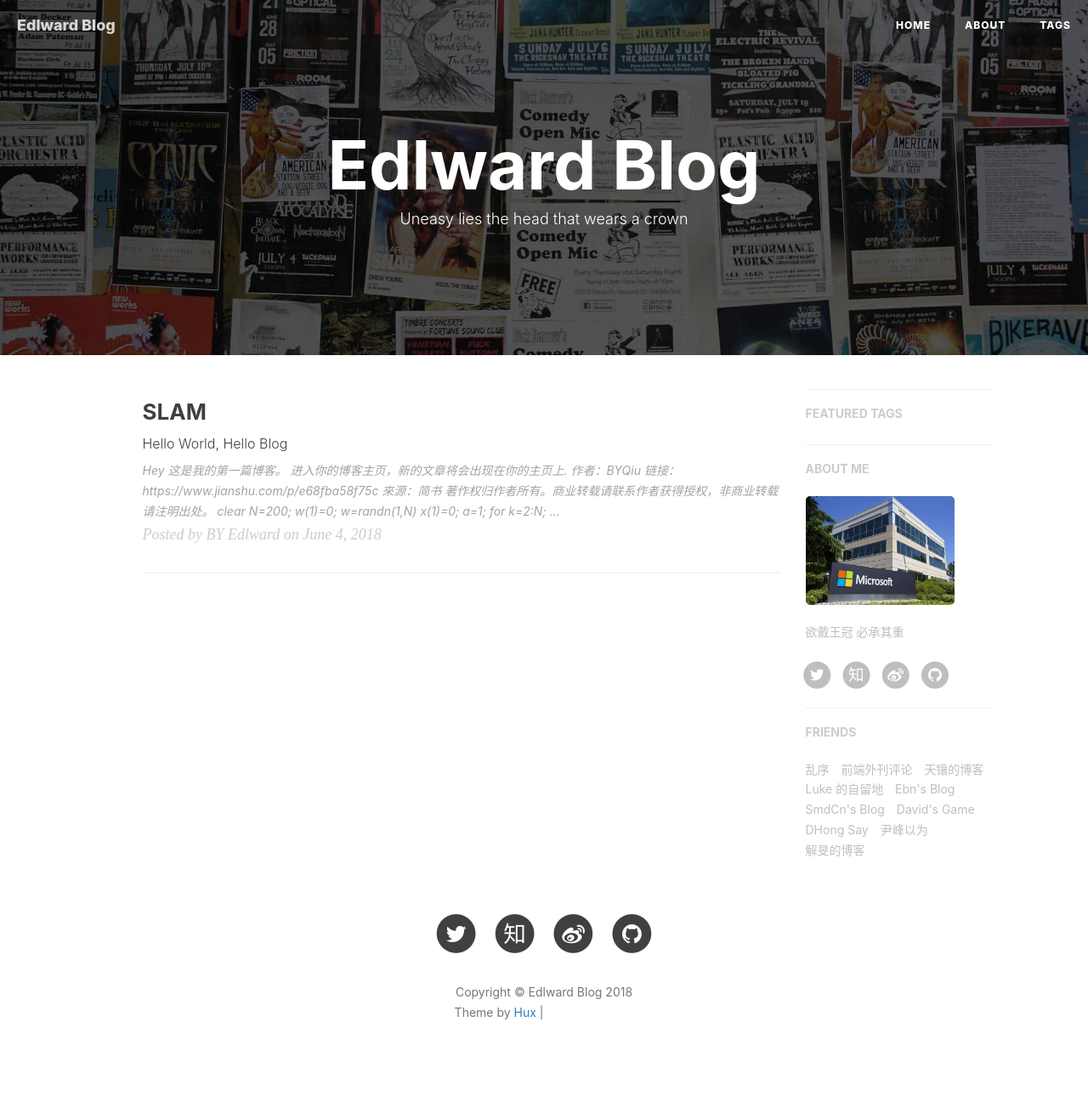
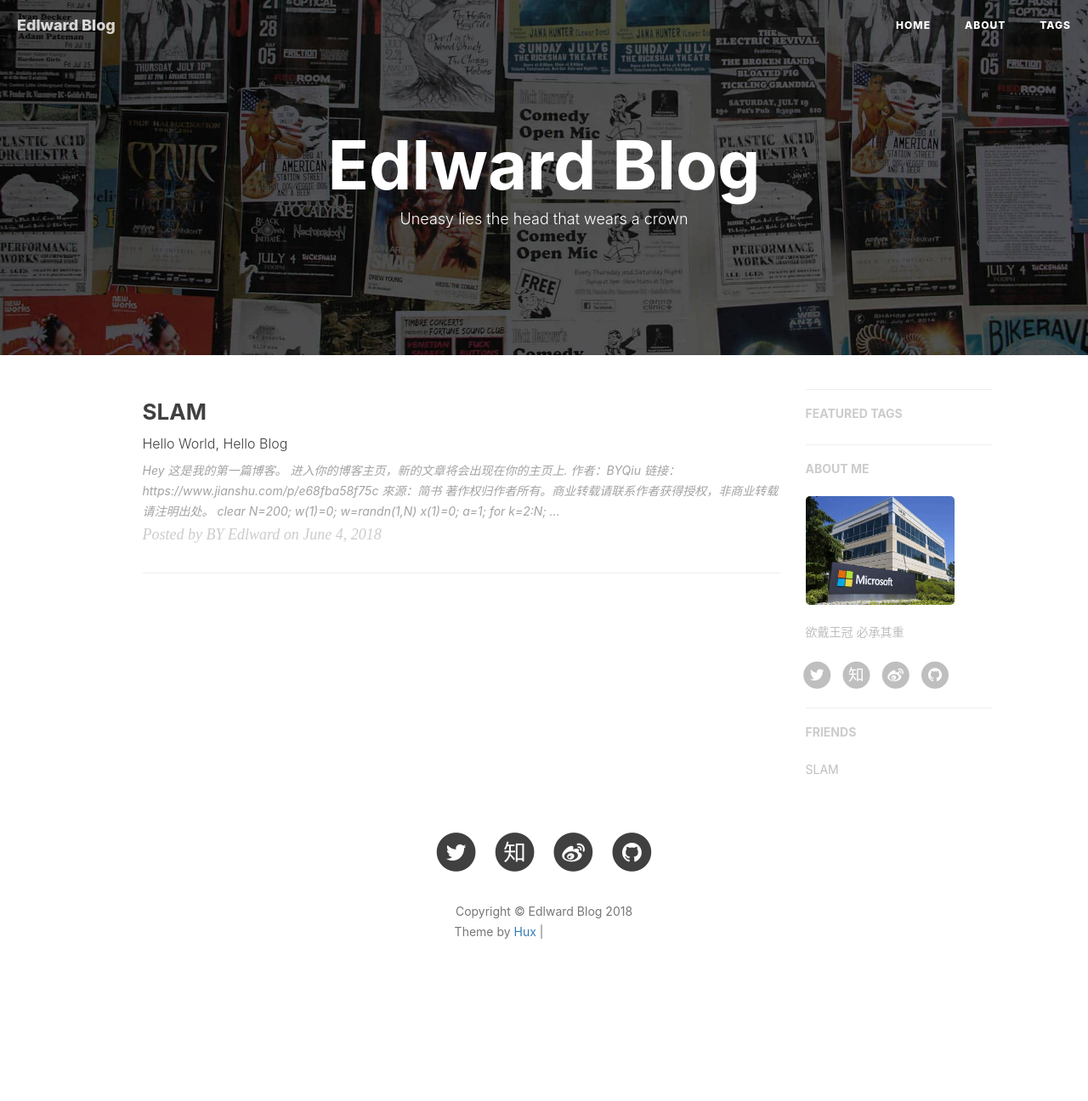
Before and after one commit to gary-robotics/dlward, a Jekyll site: the page built from index.html, in a window 1280 px wide. Shown: the whole page at 85% size. Built offline with Jekyll 4.4.1, drawn with Linux system fonts in a browser that asks for light colours; nearby versions of some CDN libraries; the list of posts is cut into pages by our own code; comment, search, counter and statistics services are not loaded; after the commit the page ends 1201 px from its top, so only the background shows below that; grey boxes are pictures that could not be loaded.

Commit message:
Update _config.yml

```diff
--- a/_config.yml
+++ b/_config.yml
@@ -3,8 +3,8 @@
 SEOTitle: Edlward的博客 | Hux Blog
 header-img: img/home-bg.jpg
 email: edlward@gmail.com
-description: "关于前端与设计、黑客与画家 | 黄玄，Web & Mobile Lover，Software Engineer，UX Designer | 这里是 @Hux黄玄 的个人博客，与你一起发现更大的世界。"
-keyword: "Edlward, Hux黄玄, Hux, 鬼栈, huxpro, @huxpro, 黄玄的博客, Hux Blog, 博客, 个人网站, 互联网, Web, JavaScript, 前端, 设计"
+description: "关于Edlward的个人博客，与你一起发现更大的世界。"
+keyword: "Edlward"
 url: "https://edlward.github.io"              # your host, for absolute URL
 baseurl: ""                             # for example, '/blog' if your blog hosted on 'host/blog'
 
@@ -90,34 +90,7 @@
     #     title: "Su",
     #     href: "http://su.gallery/"
     # },{
-        title: "乱序",
-        href: "http://mida.re/"
-    },{
-        title: "前端外刊评论",
-        href: "http://qianduan.guru/"
-    },{
-        title: "天镶的博客",
-        href: "http://lingyu.wang/"
-    },{
-        title: "Luke 的自留地",
-        href: "http://hmqk1995.github.io"
-    },{
-        title: "Ebn's Blog",
-        href: "http://ebnbin.com/"
-    },{
-        title: "SmdCn's Blog",
-        href: "http://blog.smdcn.net"
-    },{
-        title: "David's Game",
-        href: "https://www.ruoyaowu.com/"
-    },{
-        title: "DHong Say",
-        href: "http://dhong.co"
-    },{
-        title: "尹峰以为",
-        href: "http://ingf.github.io/"
-    },{
-        title: "解旻的博客",
-        href: "http://xieminis.me/"
+        title: "SLAM",
+        href: "https://blog.csdn.net/david_han008/article/details/53560736"
     }
 ]
```
